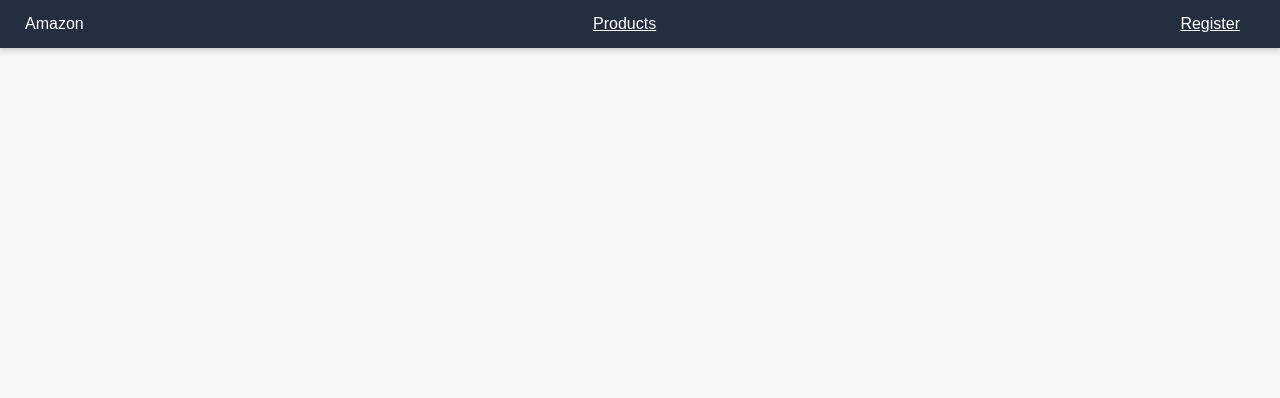
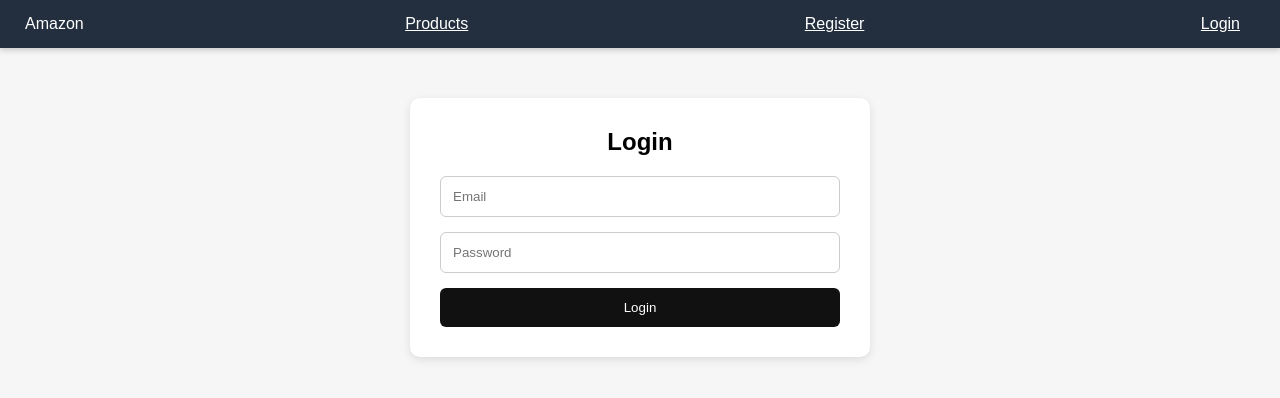
Before and after one commit to Teja3993/amazon-ecommerce, a React app in the folder frontend/: page /login in a window 1280 px wide. Shown: the top 398 px of the page. Built offline with nearby package versions, Linux system fonts and the light colour scheme; the HTML template or start-up script is replaced by a standard one.

Commit message:
AMZ-35 Login UI implemented

```diff
--- a/frontend/src/App.jsx
+++ b/frontend/src/App.jsx
@@ -1,14 +1,18 @@
+import Login from "./pages/Login";
 import Registration from "./pages/Registration";
 import Navbar from "./components/Navbar";
 import { BrowserRouter as Router, Routes, Route } from "react-router-dom";
 import ProductListing from "./pages/ProductListing";
 import ProductDetails from "./pages/ProductDetails";
 
+
+
 function App() {
   return (
     <Router>
       <Navbar />
       <Routes>
+        <Route path="/login" element={<Login />} />
 
         <Route path="/" element={<ProductListing />} />
         <Route path="/product/:id" element={<ProductDetails />} />
--- a/frontend/src/components/Navbar.jsx
+++ b/frontend/src/components/Navbar.jsx
@@ -23,6 +23,9 @@ function Navbar() {
       <Link to="/register" style={{ color: "white", marginRight: "15px" }}>
   Register
 </Link>
+<Link to="/login" style={{ color: "white", marginRight: "15px" }}>
+  Login
+</Link>
 
     </nav>
   );
--- /dev/null
+++ b/frontend/src/pages/Login.jsx
@@ -0,0 +1,73 @@
+import { useState } from "react";
+
+function Login() {
+  const [email, setEmail] = useState("");
+  const [password, setPassword] = useState("");
+
+  function handleSubmit(e) {
+    e.preventDefault();
+    alert("Login clicked (API coming next)");
+  }
+
+  return (
+    <div
+      style={{
+        maxWidth: "400px",
+        margin: "50px auto",
+        padding: "30px",
+        background: "#fff",
+        borderRadius: "10px",
+        boxShadow: "0 3px 10px rgba(0,0,0,0.1)",
+      }}
+    >
+      <h2 style={{ textAlign: "center", marginBottom: "20px" }}>Login</h2>
+
+      <form
+        onSubmit={handleSubmit}
+        style={{ display: "flex", flexDirection: "column", gap: "15px" }}
+      >
+        <input
+          type="email"
+          placeholder="Email"
+          required
+          value={email}
+          onChange={(e) => setEmail(e.target.value)}
+          style={{
+            padding: "12px",
+            borderRadius: "6px",
+            border: "1px solid #ccc",
+          }}
+        />
+
+        <input
+          type="password"
+          placeholder="Password"
+          required
+          value={password}
+          onChange={(e) => setPassword(e.target.value)}
+          style={{
+            padding: "12px",
+            borderRadius: "6px",
+            border: "1px solid #ccc",
+          }}
+        />
+
+        <button
+          type="submit"
+          style={{
+            padding: "12px",
+            borderRadius: "6px",
+            background: "#111",
+            color: "white",
+            border: "none",
+            cursor: "pointer",
+          }}
+        >
+          Login
+        </button>
+      </form>
+    </div>
+  );
+}
+
+export default Login;
```
